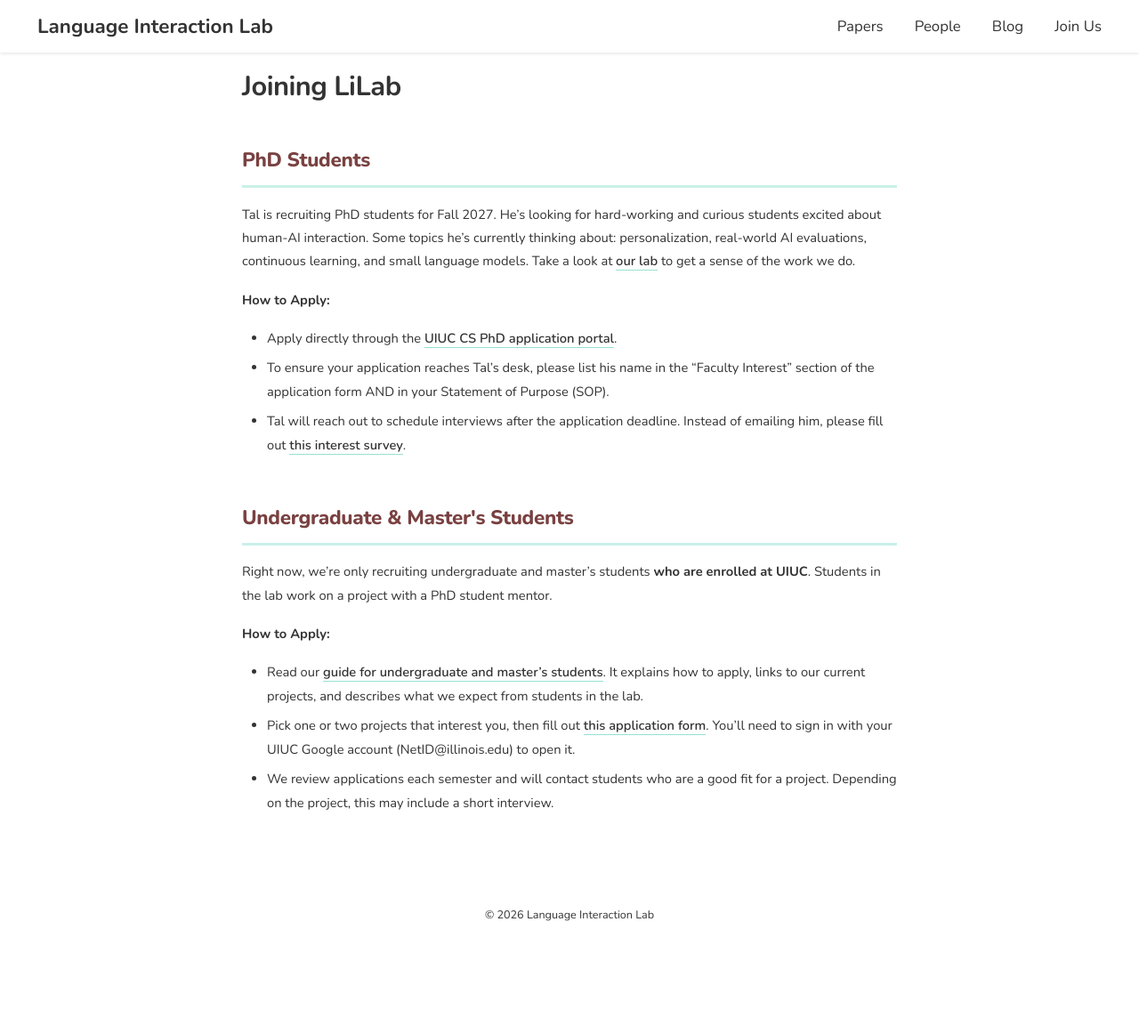
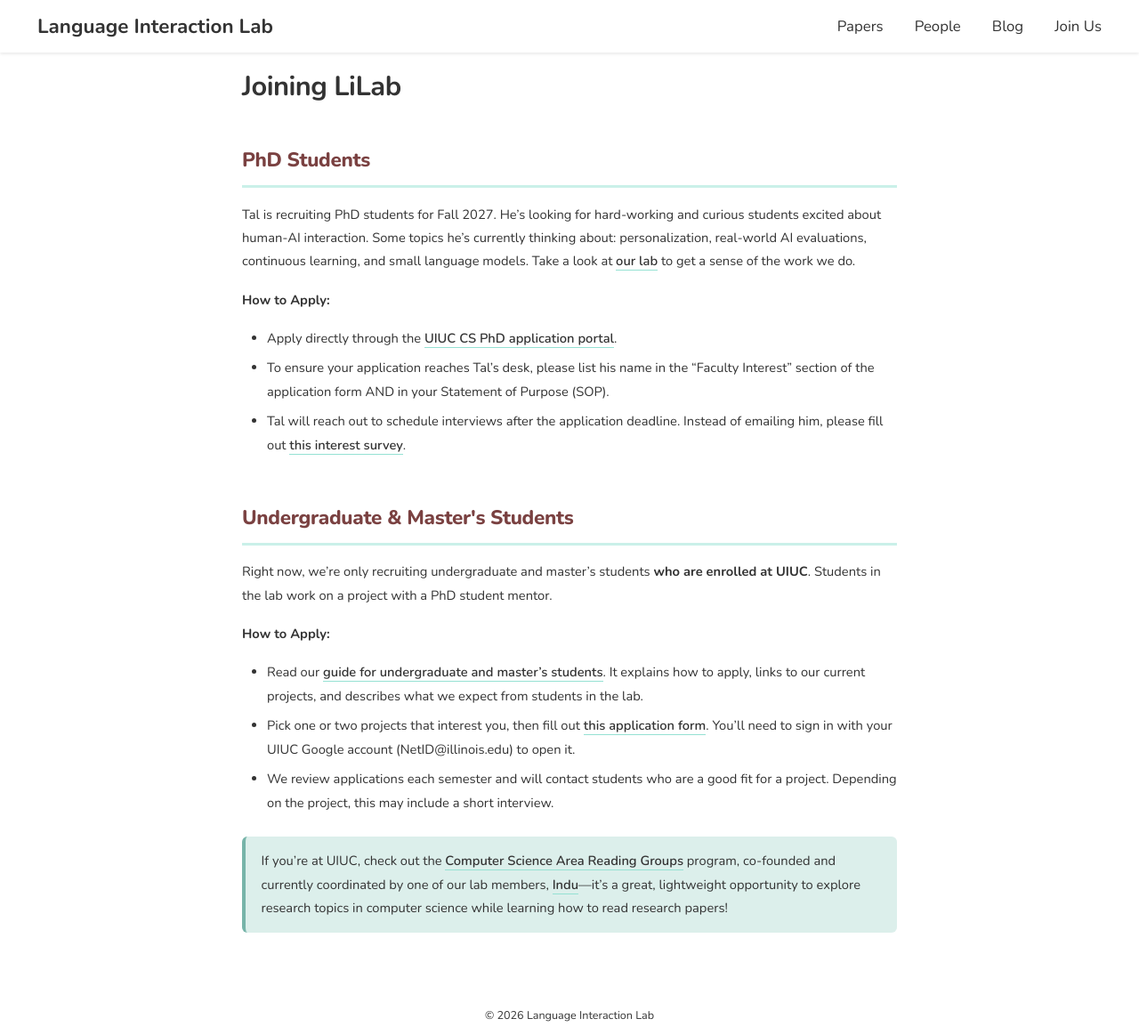
Before and after one commit to LanguageInteraction/LanguageInteraction.github.io, a Jekyll site: the page built from join/index.html, in a window 1280 px wide and 1163 px high. Shown: the whole window at 89% size. Built offline with Jekyll 4.4.1, drawn with Linux system fonts in a browser that asks for light colours.

Commit message:
indu csargs + link style

```diff
--- a/join/index.html
+++ b/join/index.html
@@ -63,5 +63,12 @@ title: Joining LiLab
         fit for a project. Depending on the project, this may include a short
         interview.</li>
     </ul>
+
+    <p class="join-callout">If you&rsquo;re at UIUC, check out the
+    <a href="https://siebelschool.illinois.edu/research/undergraduate-research/csargs" target="_blank" rel="noopener">Computer Science Area Reading Groups</a>
+    program, co-founded and currently coordinated by one of our lab members,
+    <a href="https://ind1010.github.io/" target="_blank" rel="noopener">Indu</a>&mdash;it&rsquo;s
+    a great, lightweight opportunity to explore research topics in computer science
+    while learning how to read research papers!</p>
   </section>
 </div>
--- a/styles/index.css
+++ b/styles/index.css
@@ -177,7 +177,8 @@ main{
     margin-bottom: 1.5rem;
 }
 
-#intro a{
+#intro a,
+#updates a{
     text-decoration: underline;
     text-decoration-color: var(--st3);
     text-underline-offset: 4px;
@@ -186,7 +187,8 @@ main{
     text-shadow: 1px 1px 1px var(--st3);
     transition: color 0.2s ease, text-decoration-color 0.2s ease, text-decoration-thickness 0.2s ease;
 }
-#intro a:hover {
+#intro a:hover,
+#updates a:hover {
     color: var(--st1);
     text-decoration-color: var(--st1);
     text-decoration-thickness: 2px;
--- a/styles/join.css
+++ b/styles/join.css
@@ -67,6 +67,17 @@ body:has(.join-page) header {
   margin-bottom: 0.5rem;
 }
 
+/* Tinted aside, e.g. the CSARGs note; follows the live member palette.
+   Mixed into light grey (not white) and with a darkened border so it still
+   stands out when the palette's background colour is very pale. */
+.join-page .join-callout {
+  background: color-mix(in srgb, var(--st3) 25%, #f3f3f3);
+  border-left: 4px solid color-mix(in srgb, var(--st3) 80%, black);
+  border-radius: 6px;
+  padding: 1rem 1.25rem;
+  margin: 1.8rem 0 0;
+}
+
 /* Tablet */
 @media screen and (max-width: 1024px) {
   .join-page {
```
